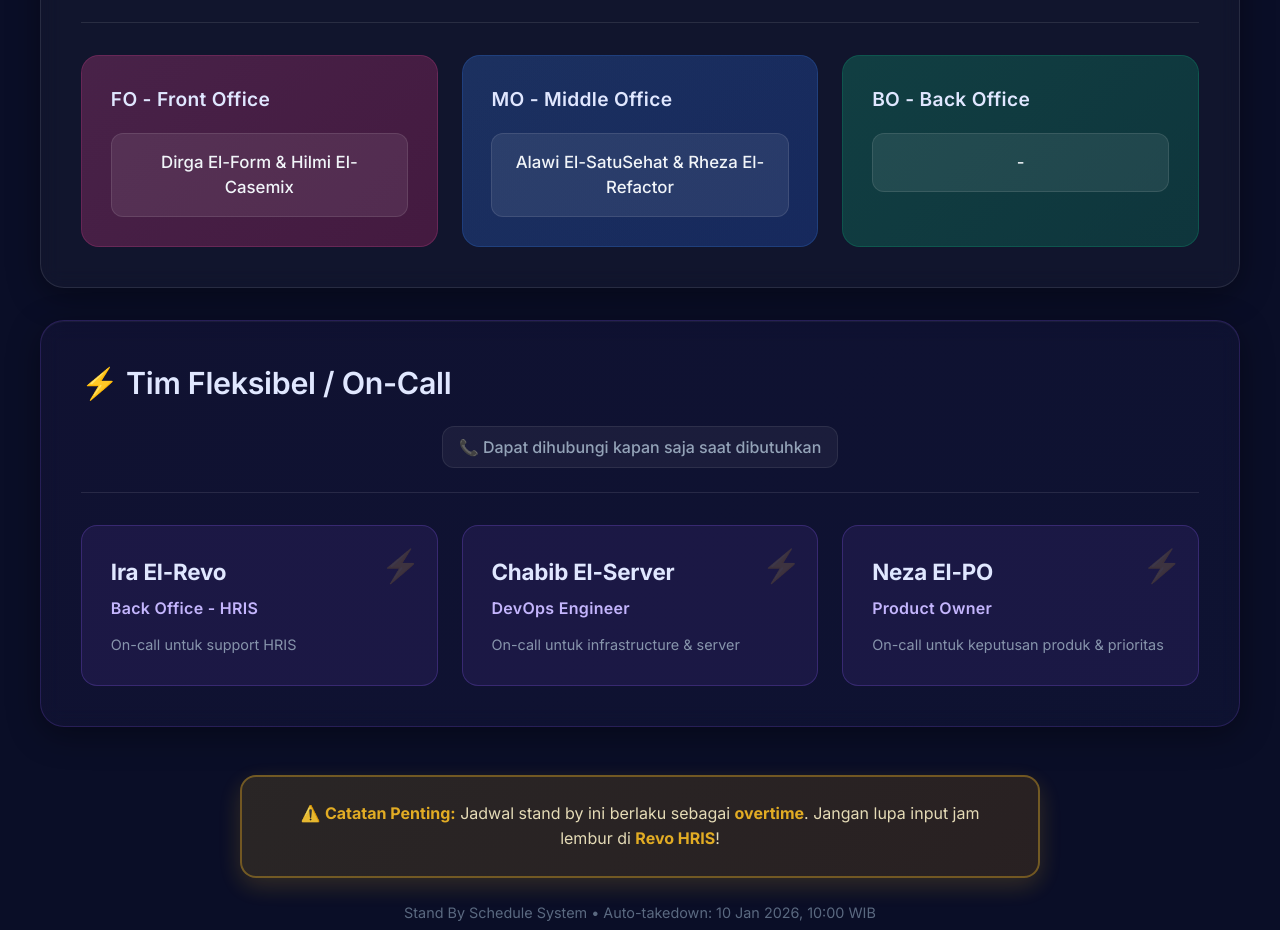
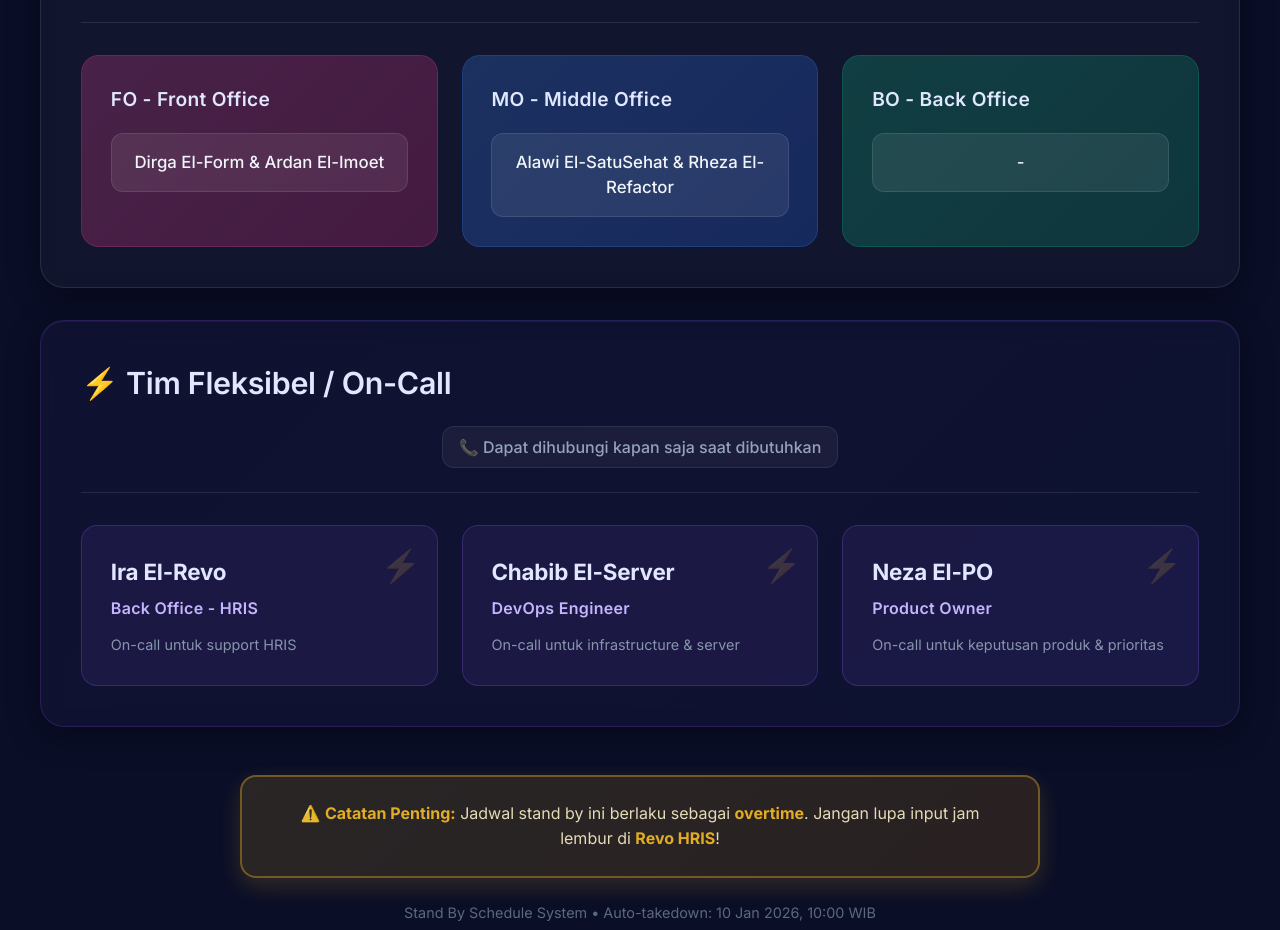
Before and after one commit to MaulanaRhezaArdiansyah/stand-by-schedule, a React (Vite) app: page / in a window 1280 px wide. Shown: the part 2220-3150 px from the top of the page. Built offline with nearby package versions, Linux system fonts and the light colour scheme.

Commit message:
change team

```diff
--- a/src/App.tsx
+++ b/src/App.tsx
@@ -86,7 +86,7 @@ function App() {
       date: '10 Januari 2026',
       time: '05.00 - 07.00',
       roles: {
-        FO: 'Dirga El-Form & Hilmi El-Casemix',
+        FO: 'Dirga El-Form & Ardan El-Imoet',
         MO: 'Alawi El-SatuSehat & Rheza El-Refactor',
         BO: '-'
       }
```
